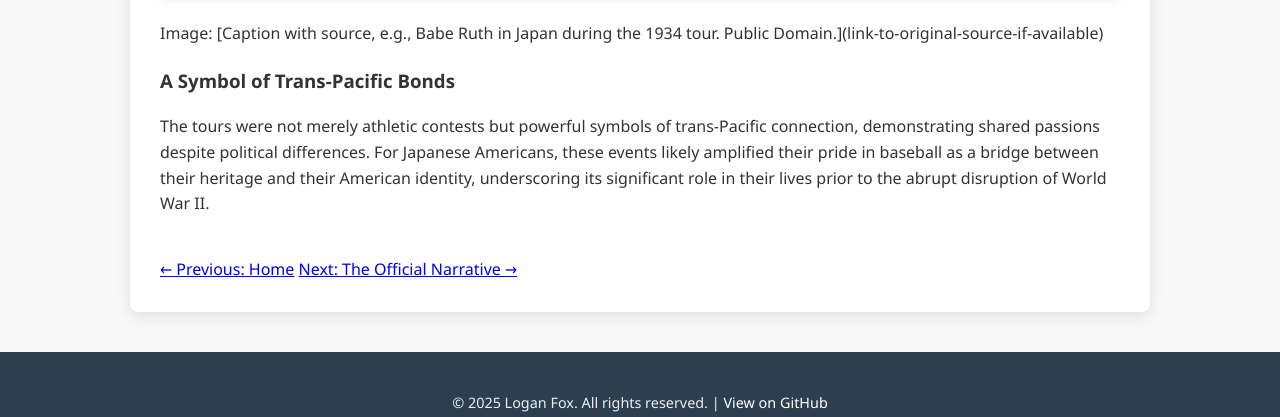
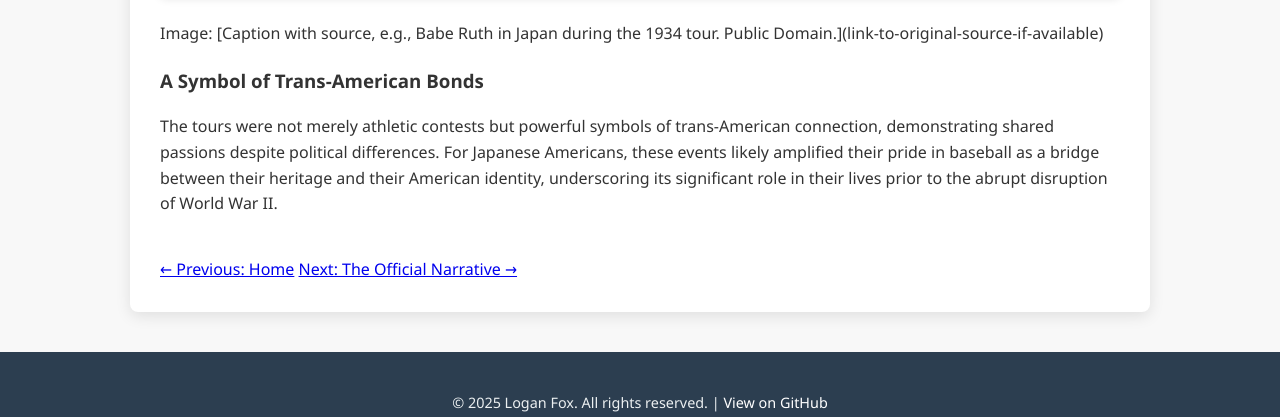
Before and after one commit to lpfox18/manzanar-baseball-exhibit, a plain HTML site: page prewar_baseball.html in a window 1280 px wide. Shown: the part 1722-2139 px from the top of the page. Drawn offline with Linux system fonts and the light colour scheme.

Commit message:
Updated text

```diff
--- a/prewar_baseball.html
+++ b/prewar_baseball.html
@@ -34,7 +34,7 @@
         <section class="content-block">
             <h2>Baseball's Arrival and Embrace in Japan</h2>
             <p>
-                Baseball was introduced to Japan in the 1870s and quickly became incredibly popular, transforming from an American pastime into a deeply ingrained part of Japanese national culture. Its adoption symbolized modernization and global engagement, evolving into a sport with its own distinct traditions and fervent fanbase. Professional leagues emerged, attracting massive public interest and creating national heroes.
+                Baseball was introduced to Japan in the 1870s and quickly became incredibly popular, transforming from an American pastime into a deeply ingrained part of Japanese national culture. Its adoption symbolized modernization and global engagement, something Japan was actively striving for during the Meiji Restoration, evolving into a sport with its own distinct traditions and fervent fanbase. Professional leagues emerged, attracting massive public interest and creating national heroes.
             </p>
 
             <div class="image-analysis-block">
@@ -68,9 +68,9 @@
             <div class="image-analysis-block">
                 <img src="images/ruth_gehrig_japan_tour.jpg" alt="Babe Ruth and Lou Gehrig playing baseball in Japan" class="content-image">
                 <p class="image-caption">Image: [Caption with source, e.g., Babe Ruth in Japan during the 1934 tour. Public Domain.](link-to-original-source-if-available)</p>
-                <h3>A Symbol of Trans-Pacific Bonds</h3>
+                <h3>A Symbol of Trans-American Bonds</h3>
                 <p>
-                    The tours were not merely athletic contests but powerful symbols of trans-Pacific connection, demonstrating shared passions despite political differences. For Japanese Americans, these events likely amplified their pride in baseball as a bridge between their heritage and their American identity, underscoring its significant role in their lives prior to the abrupt disruption of World War II.
+                    The tours were not merely athletic contests but powerful symbols of trans-American connection, demonstrating shared passions despite political differences. For Japanese Americans, these events likely amplified their pride in baseball as a bridge between their heritage and their American identity, underscoring its significant role in their lives prior to the abrupt disruption of World War II.
                 </p>
             </div>
 
```
